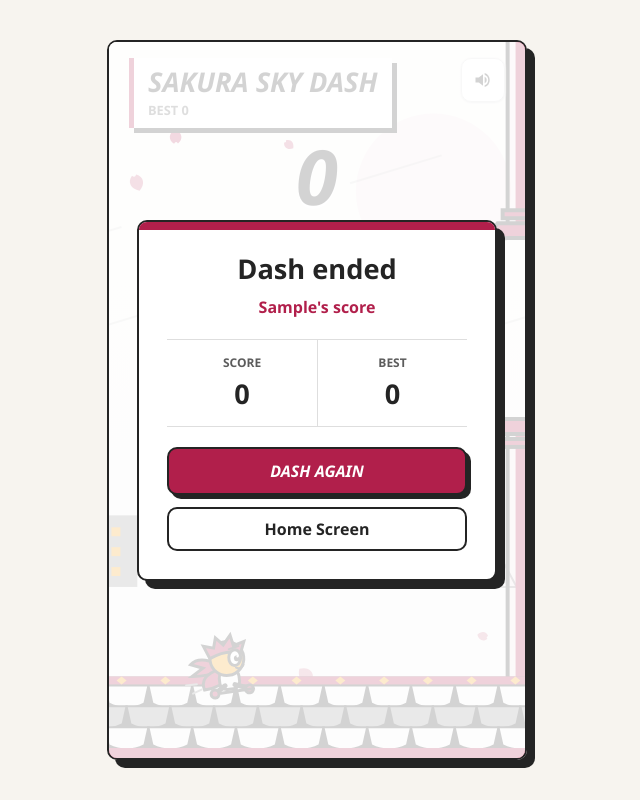
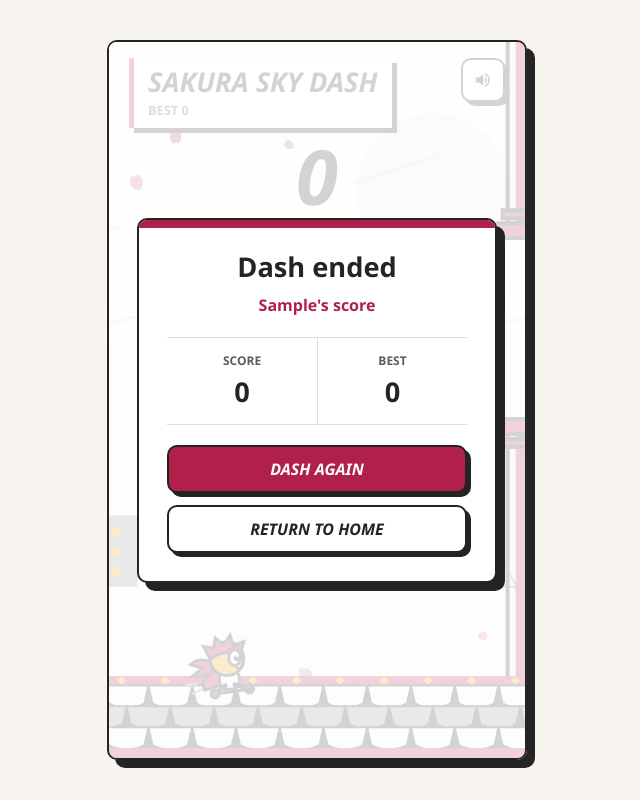
Before and after one commit to indra-pr/sakura-sky-dash, a plain HTML site: page sakura-sky-dash.html in a window 1280 px wide. Both pictures are taken after typing "Sample" into the empty fields and a click on the button "BEGIN THE DASH". Shown: the whole page, without its empty margins (323-963 px from the left). Drawn offline with Linux system fonts and the light colour scheme.

Commit message:
Standardize game buttons

```diff
--- a/sakura-sky-dash.html
+++ b/sakura-sky-dash.html
@@ -140,22 +140,50 @@
       text-transform: uppercase;
     }
 
+    .icon-button,
+    .primary-button,
+    .secondary-button {
+      border: 2px solid var(--cp-text);
+      border-radius: 0.625rem;
+      color: var(--cp-text);
+      font: inherit;
+      font-weight: 800;
+      box-shadow: 4px 4px 0 var(--cp-text);
+      cursor: pointer;
+      transition: background 120ms ease, box-shadow 120ms ease, transform 120ms ease;
+    }
+
     .icon-button {
       width: 44px;
       height: 44px;
       display: grid;
       place-items: center;
-      border: 1px solid var(--cp-border);
-      border-radius: 0.625rem;
+      padding: 0;
       background: var(--cp-panel-strong);
-      color: var(--cp-text);
-      box-shadow: 0 0 2px var(--cp-border), 0 1px 2px var(--cp-border);
-      cursor: pointer;
       pointer-events: auto;
     }
 
-    .icon-button:hover { background: var(--cp-surface-soft); }
-    .icon-button:focus-visible { outline: 3px solid var(--cp-accent); outline-offset: 3px; }
+    .icon-button:hover,
+    .primary-button:hover,
+    .secondary-button:hover { transform: translate(-1px, -1px); }
+
+    .icon-button:hover,
+    .secondary-button:hover { background: var(--cp-surface-soft); }
+
+    .icon-button:active,
+    .primary-button:active,
+    .secondary-button:active {
+      box-shadow: 1px 1px 0 var(--cp-text);
+      transform: translate(3px, 3px);
+    }
+
+    .icon-button:focus-visible,
+    .primary-button:focus-visible,
+    .secondary-button:focus-visible {
+      outline: 3px solid var(--cp-text);
+      outline-offset: 3px;
+    }
+
     .icon-button svg { width: 20px; height: 20px; fill: currentColor; }
 
     .score {
@@ -310,15 +338,12 @@
 
     .secondary-button {
       width: 100%;
-      min-height: 44px;
+      min-height: 48px;
       margin-top: 12px;
-      border: 2px solid var(--cp-text);
-      border-radius: 0.625rem;
+      padding: 10px 16px;
       background: var(--cp-surface);
-      color: var(--cp-text);
-      font: inherit;
-      font-weight: 800;
-      cursor: pointer;
+      font-style: italic;
+      text-transform: uppercase;
     }
 
     .menu-about-button { margin-top: 0; }
@@ -391,22 +416,14 @@
     .primary-button {
       width: 100%;
       min-height: 48px;
-      border: 2px solid var(--cp-text);
-      border-radius: 0.625rem;
+      padding: 10px 16px;
       background: var(--cp-accent);
       color: var(--cp-accent-fg);
-      font: inherit;
       font-style: italic;
-      font-weight: 800;
       text-transform: uppercase;
-      box-shadow: 4px 4px 0 var(--cp-text);
-      cursor: pointer;
-      transition: transform 120ms ease, box-shadow 120ms ease;
     }
 
-    .primary-button:hover { background: var(--cp-accent-hover); transform: translate(-1px, -1px); }
-    .primary-button:active { box-shadow: 1px 1px 0 var(--cp-text); transform: translate(3px, 3px); }
-    .primary-button:focus-visible { outline: 3px solid var(--cp-text); outline-offset: 3px; }
+    .primary-button:hover { background: var(--cp-accent-hover); }
 
     .hint {
       position: absolute;
@@ -532,7 +549,7 @@
           <div class="result"><span>Best</span><strong id="finalBest">0</strong></div>
         </div>
         <button class="primary-button" id="restartButton" type="button">Dash again</button>
-        <button class="secondary-button" id="menuButton" type="button">Home Screen</button>
+        <button class="secondary-button" id="menuButton" type="button">Return to Home</button>
       </div>
     </section>
   </main>
```
Also changed, not shown: index.html (+42 -25 lines).
